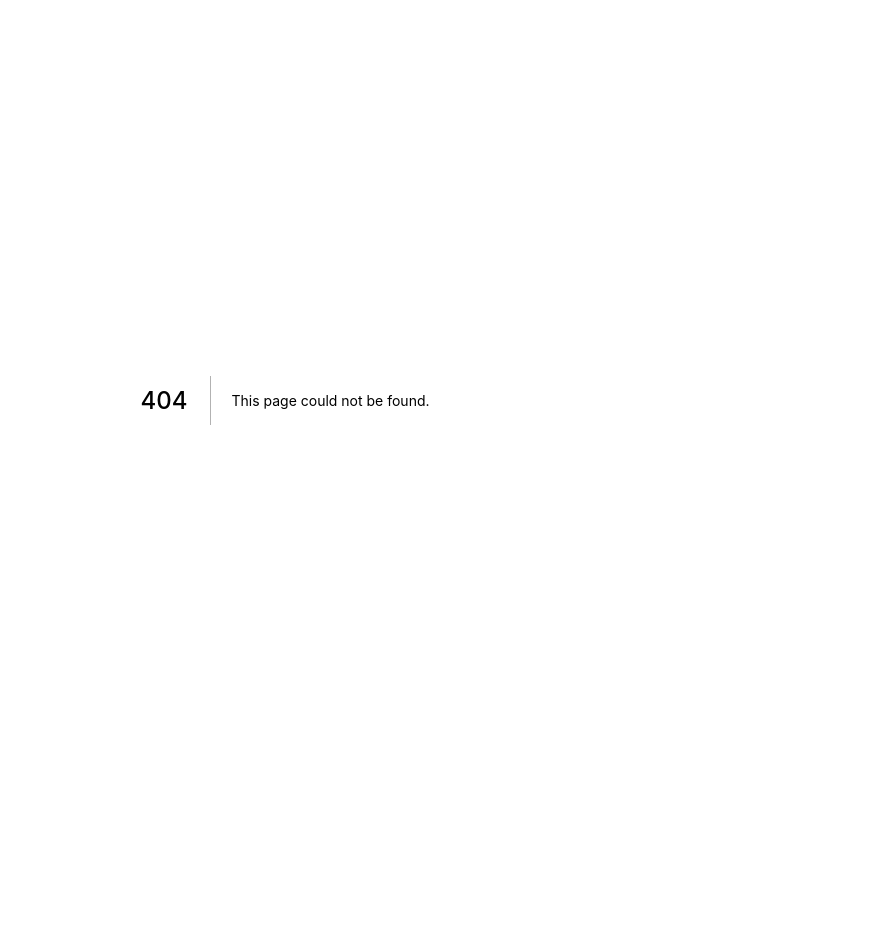
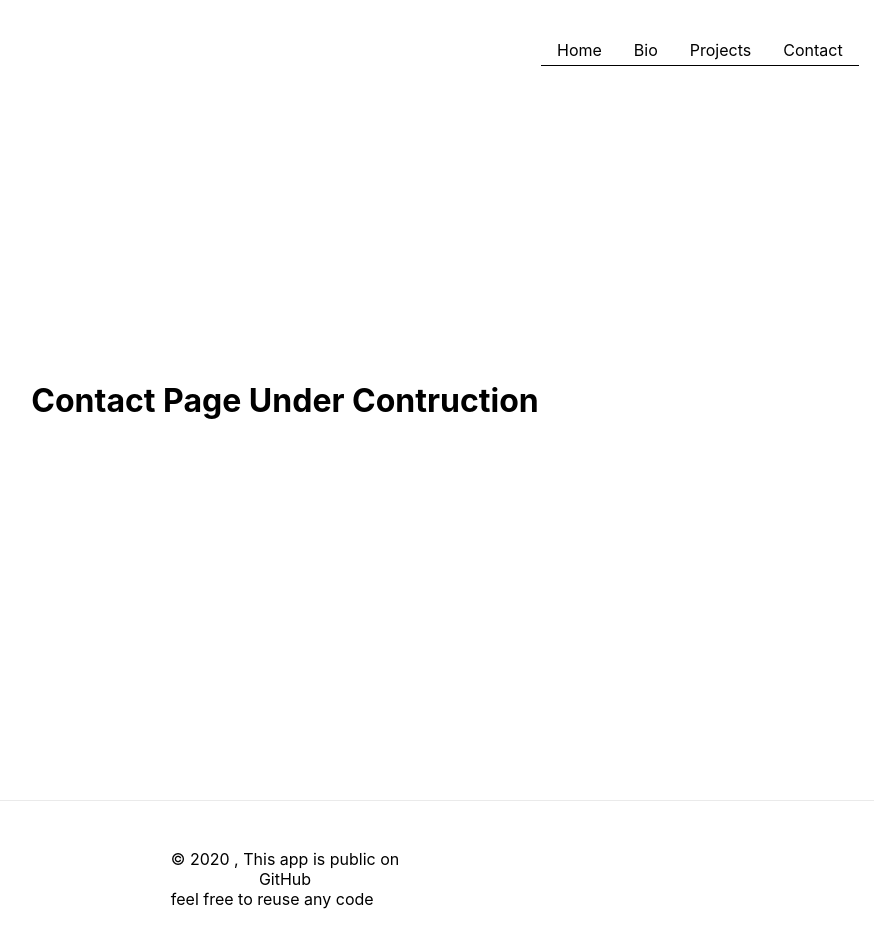
Before and after one commit to xaikodev/xaikodev-web, a Next.js app: page /contact in a window 1280 px wide. Before the commit this address had no page. Shown: the top 948 px of the page, without its empty margins (355-1229 px from the left). Before the commit the page ends 800 px from the top, so only its background shows below. Built offline with nearby package versions, Linux system fonts and the light colour scheme.

Commit message:
contact page

```diff
--- /dev/null
+++ b/pages/contact.tsx
@@ -0,0 +1,12 @@
+import type { NextPage } from "next";
+import { Page } from "src/components/common/Page";
+
+const Contact: NextPage = () => {
+  return (
+ <Page title="Contact">
+   <h1>Contact Page Under Contruction</h1>
+ </Page>
+  );
+};
+
+export default Contact;
```
